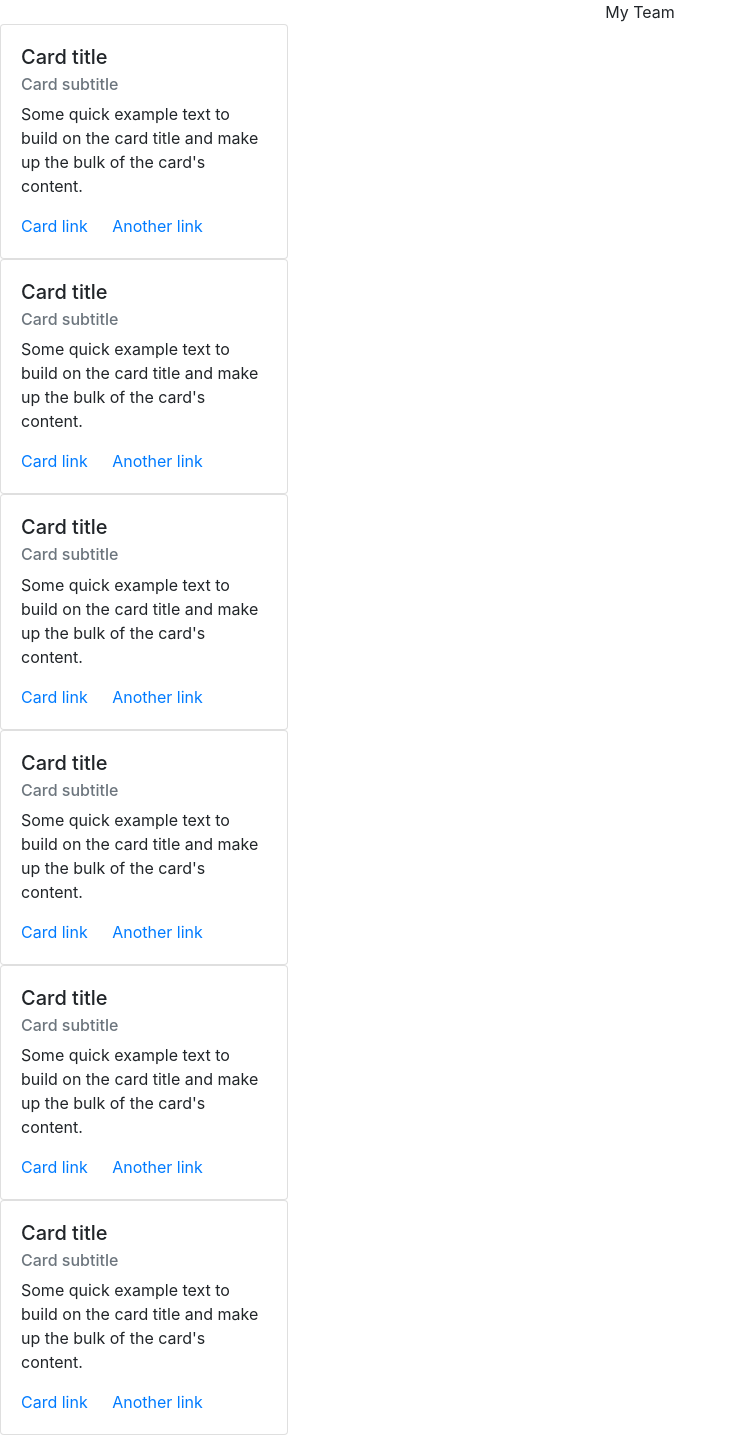
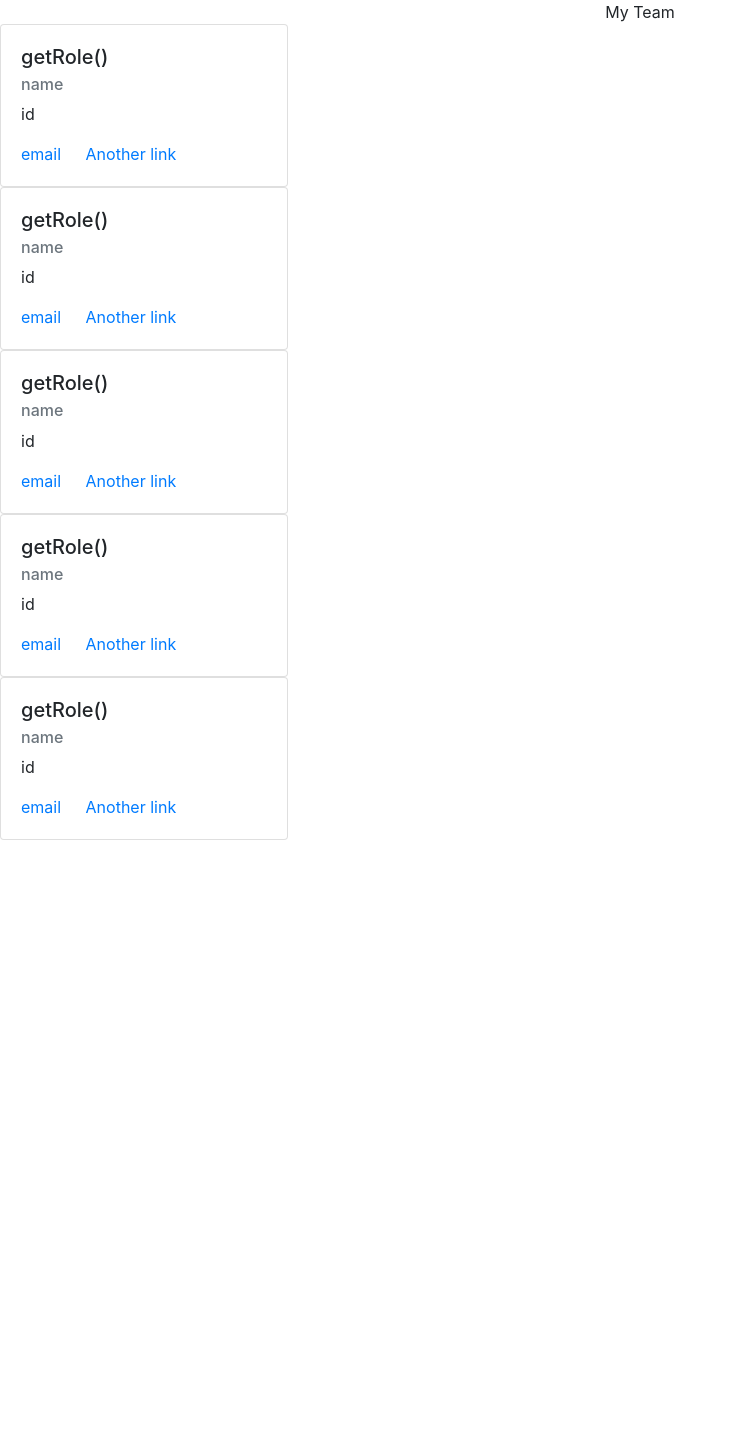
Before and after one commit to caltran117/Object_Oriented_Programming, a website: page index.html in a window 1280 px wide. Shown: the whole page, without its empty margins (0-737 px from the left). After the commit the page ends 840 px from the top, so only its background shows below. Drawn offline with nearby package versions, Linux system fonts and the light colour scheme.

```diff
--- a/index.html
+++ b/index.html
@@ -15,61 +15,46 @@
 <body>
     <div class="card" style="width: 18rem;">
         <div class="card-body">
-            <h5 class="card-title">Card title</h5>
-            <h6 class="card-subtitle mb-2 text-muted">Card subtitle</h6>
-            <p class="card-text">Some quick example text to build on the card title and make up the bulk of the card's
-                content.</p>
-            <a href="#" class="card-link">Card link</a>
+            <h5 class="card-title">getRole()</h5>
+            <h6 class="card-subtitle mb-2 text-muted">name</h6>
+            <p class="card-text">id</p>
+            <a href="mailto:email" class="card-link">email</a>
             <a href="#" class="card-link">Another link</a>
         </div>
     </div>
     <div class="card" style="width: 18rem;">
         <div class="card-body">
-            <h5 class="card-title">Card title</h5>
-            <h6 class="card-subtitle mb-2 text-muted">Card subtitle</h6>
-            <p class="card-text">Some quick example text to build on the card title and make up the bulk of the card's
-                content.</p>
-            <a href="#" class="card-link">Card link</a>
+            <h5 class="card-title">getRole()</h5>
+            <h6 class="card-subtitle mb-2 text-muted">name</h6>
+            <p class="card-text">id</p>
+            <a href="mailto:email" class="card-link">email</a>
             <a href="#" class="card-link">Another link</a>
         </div>
     </div>
     <div class="card" style="width: 18rem;">
         <div class="card-body">
-            <h5 class="card-title">Card title</h5>
-            <h6 class="card-subtitle mb-2 text-muted">Card subtitle</h6>
-            <p class="card-text">Some quick example text to build on the card title and make up the bulk of the card's
-                content.</p>
-            <a href="#" class="card-link">Card link</a>
+            <h5 class="card-title">getRole()</h5>
+            <h6 class="card-subtitle mb-2 text-muted">name</h6>
+            <p class="card-text">id</p>
+            <a href="mailto:email" class="card-link">email</a>
             <a href="#" class="card-link">Another link</a>
         </div>
     </div>
     <div class="card" style="width: 18rem;">
         <div class="card-body">
-            <h5 class="card-title">Card title</h5>
-            <h6 class="card-subtitle mb-2 text-muted">Card subtitle</h6>
-            <p class="card-text">Some quick example text to build on the card title and make up the bulk of the card's
-                content.</p>
-            <a href="#" class="card-link">Card link</a>
+            <h5 class="card-title">getRole()</h5>
+            <h6 class="card-subtitle mb-2 text-muted">name</h6>
+            <p class="card-text">id</p>
+            <a href="mailto:email" class="card-link">email</a>
             <a href="#" class="card-link">Another link</a>
         </div>
     </div>
     <div class="card" style="width: 18rem;">
         <div class="card-body">
-            <h5 class="card-title">Card title</h5>
-            <h6 class="card-subtitle mb-2 text-muted">Card subtitle</h6>
-            <p class="card-text">Some quick example text to build on the card title and make up the bulk of the card's
-                content.</p>
-            <a href="#" class="card-link">Card link</a>
-            <a href="#" class="card-link">Another link</a>
-        </div>
-    </div>
-    <div class="card" style="width: 18rem;">
-        <div class="card-body">
-            <h5 class="card-title">Card title</h5>
-            <h6 class="card-subtitle mb-2 text-muted">Card subtitle</h6>
-            <p class="card-text">Some quick example text to build on the card title and make up the bulk of the card's
-                content.</p>
-            <a href="#" class="card-link">Card link</a>
+            <h5 class="card-title">getRole()</h5>
+            <h6 class="card-subtitle mb-2 text-muted">name</h6>
+            <p class="card-text">id</p>
+            <a href="mailto:email" class="card-link">email</a>
             <a href="#" class="card-link">Another link</a>
         </div>
     </div>
```
Also changed, not shown: index.js (+127 -0 lines).
